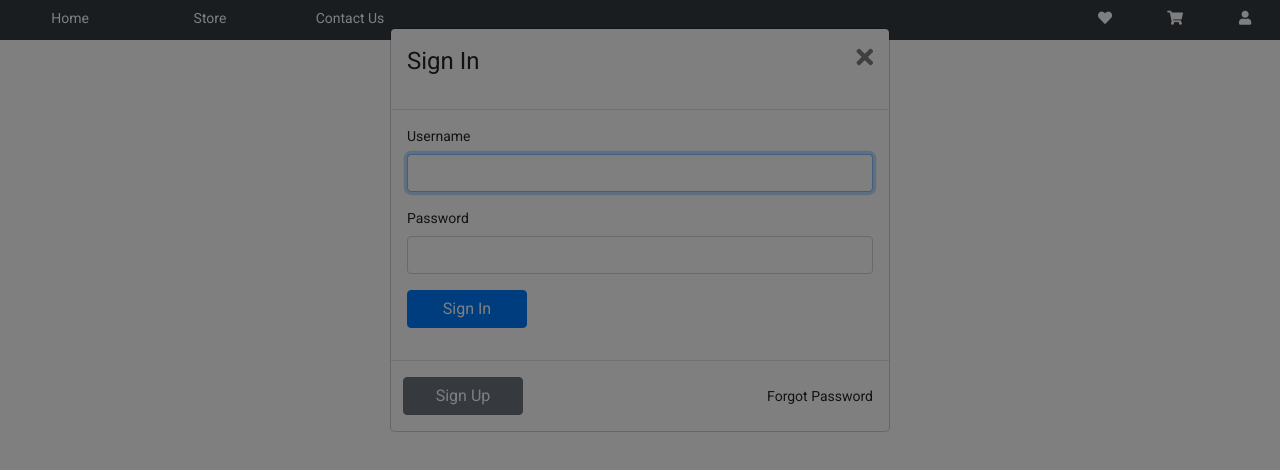
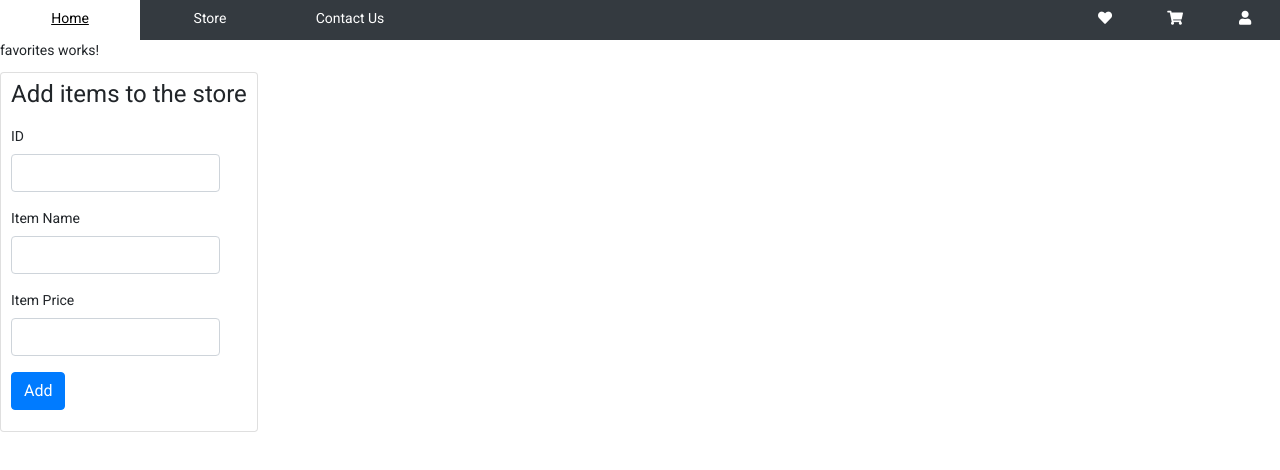
Before and after one commit to EmilioRosiles/generic-store-app, an Angular app: page /Favorites in a window 1280 px wide. Before the commit this address led to /. Shown: the top 470 px of the page. Built offline with nearby package versions, Linux system fonts and the light colour scheme.

Commit message:
2nd commit

```diff
--- a/src/app/_services/store.service.ts
+++ b/src/app/_services/store.service.ts
@@ -11,7 +11,7 @@ export class StoreService {
     return this.http.get(`${environment.apiUrl}/store-items/`);
   }
 
-  addItem(item: StoreItem): Observable<any> {
+  create(item: StoreItem): Observable<any> {
     return this.http.post(`${environment.apiUrl}/store-items/create`, { item });
   }
 
--- a/src/app/favorites/favorites.component.html
+++ b/src/app/favorites/favorites.component.html
@@ -1 +1,2 @@
 <p>favorites works!</p>
+<app-store-item-add></app-store-item-add>
--- a/src/app/signin/signin.component.ts
+++ b/src/app/signin/signin.component.ts
@@ -46,10 +46,10 @@ export class SigninComponent implements OnInit {
     this.loading = true;
     this.authService
       .login(this.f.username.value, this.f.password.value)
-      .pipe(first())
       .subscribe(
         (data) => {
-          this.router.navigate([this.route]); //if it doesnt work change this.route to '/'
+          this.router.navigate(['/']);
+
           this.closeModal();
         },
         (error) => {
--- a/src/app/signup/signup.component.html
+++ b/src/app/signup/signup.component.html
@@ -20,7 +20,7 @@
         [ngClass]="{ 'is-invalid': submitted && f.username.errors }"
       />
       <div *ngIf="submitted && f.username.errors" class="invalid-feedback">
-        <div *ngIf="f.username.errors.required">Username is required</div>
+        <div *ngIf="f.username.errors!.required">Username is required</div>
       </div>
     </div>
     <div class="form-group">
@@ -32,7 +32,7 @@
         [ngClass]="{ 'is-invalid': submitted && f.email.errors }"
       />
       <div *ngIf="submitted && f.email.errors" class="invalid-feedback">
-        <div *ngIf="f.email.errors.required">Email is required</div>
+        <div *ngIf="f.email.errors!.required">Email is required</div>
       </div>
     </div>
     <div class="form-group">
@@ -44,7 +44,7 @@
         [ngClass]="{ 'is-invalid': submitted && f.password.errors }"
       />
       <div *ngIf="submitted && f.password.errors" class="invalid-feedback">
-        <div *ngIf="f.password.errors.required">Password is required</div>
+        <div *ngIf="f.password.errors!.required">Password is required</div>
       </div>
     </div>
     <!-- passw cnfirmation imput
--- a/src/app/signup/signup.component.ts
+++ b/src/app/signup/signup.component.ts
@@ -45,10 +45,7 @@ export class SignupComponent implements OnInit {
     }
 
     this.loading = true;
-    this.authService
-      .register(this.form.value)
-      .pipe(first())
-      .subscribe(
+    this.authService.register(this.form.value).subscribe(
       (data) => {
         this.closeModal();
         this.SignIn();
--- a/src/app/store-item-add/store-item-add.component.html
+++ b/src/app/store-item-add/store-item-add.component.html
@@ -2,17 +2,17 @@
   <h1 class="">Add items to the store</h1>
 
   <div class="">
-    <form [formGroup]="form" (ngSubmit)="onSubmit()">
+    <form [formGroup]="form">
       <div class="form-group">
         <label for="itemID">ID</label>
         <input
           type="text"
           formControlName="itemID"
           class="form-control"
-          [ngClass]="{ 'is-invalid': submitted && f.ID.errors }"
+          [ngClass]="{ 'is-invalid': submitted && f.itemID.errors }"
         />
-        <div *ngIf="submitted && f.ID.errors" class="invalid-feedback">
-          <div *ngIf="f.ID.errors.required">ID is required</div>
+        <div *ngIf="submitted && f.itemID.errors" class="invalid-feedback">
+          <div *ngIf="f.itemID.errors!.required">ID is required</div>
         </div>
       </div>
       <div class="form-group">
@@ -24,7 +24,7 @@
           [ngClass]="{ 'is-invalid': submitted && f.name.errors }"
         />
         <div *ngIf="submitted && f.name.errors" class="invalid-feedback">
-          <div *ngIf="f.name.errors.required">
+          <div *ngIf="f.name.errors!.required">
             A name for the item is required
           </div>
         </div>
@@ -33,18 +33,28 @@
         <label for="price">Item Price</label>
         <input
           type="number"
-          formControlName="name"
+          formControlName="price"
           class="form-control"
           [ngClass]="{ 'is-invalid': submitted && f.price.errors }"
         />
         <div *ngIf="submitted && f.price.errors" class="invalid-feedback">
-          <div *ngIf="f.price.errors.required">
+          <div *ngIf="f.price.errors!.required">
             A price for the item is required
           </div>
         </div>
       </div>
       <div class="form-group">
-        <button class="btn btn-primary">Add</button>
+        <button
+          [disabled]="loading"
+          class="btn btn-primary"
+          (click)="addItem()"
+        >
+          <span
+            *ngIf="loading"
+            class="spinner-border spinner-border-sm mr-1"
+          ></span
+          >Add
+        </button>
       </div>
     </form>
   </div>
--- a/src/app/store-item-add/store-item-add.component.ts
+++ b/src/app/store-item-add/store-item-add.component.ts
@@ -1,9 +1,6 @@
 import { Component, OnInit, ViewChild, NgZone } from '@angular/core';
-import { Router } from '@angular/router';
 import { StoreService } from '../_services/store.service';
 import { FormGroup, FormBuilder, Validators } from '@angular/forms';
-import { StoreItem } from '../_models/store-item';
-import { first } from 'rxjs/operators';
 
 @Component({
   selector: 'app-store-item-add',
@@ -13,22 +10,32 @@ import { first } from 'rxjs/operators';
 export class StoreItemAddComponent implements OnInit {
   form!: FormGroup;
   submitted = false;
+  loading = false;
+
   constructor(
     private formBuilder: FormBuilder,
     private storeService: StoreService
   ) {}
 
+  ngOnInit(): void {
+    this.form = this.formBuilder.group({
+      itemID: ['', Validators.required],
+      name: ['', Validators.required],
+      price: ['', Validators.required],
+    });
+  }
+
   get f() {
     return this.form.controls;
   }
-  onSubmit() {
+
+  addItem() {
     this.submitted = true;
-    if (this.form.invalid) {
+    if (this.f.invalid) {
       return;
     }
-    //here is where i left off
-    this.storeService.addItem(this.form.value).pipe(first()).subscribe();
+    this.loading = true;
+    this.storeService.create(this.form.value).subscribe();
+    this.loading = false;
   }
-
-  ngOnInit(): void {}
 }
--- a/src/app/user/user.component.html
+++ b/src/app/user/user.component.html
@@ -1,2 +1,2 @@
-<p>Welcome {{ currentUser }}</p>
+<p>Welcome</p>
 <button (click)="logout()" routerLink="Home">Log Out</button>
```
Also changed, not shown: src/app/app-routing.module.ts (+10 -10 lines). Lines whose indentation alone changed are shown as unchanged.
